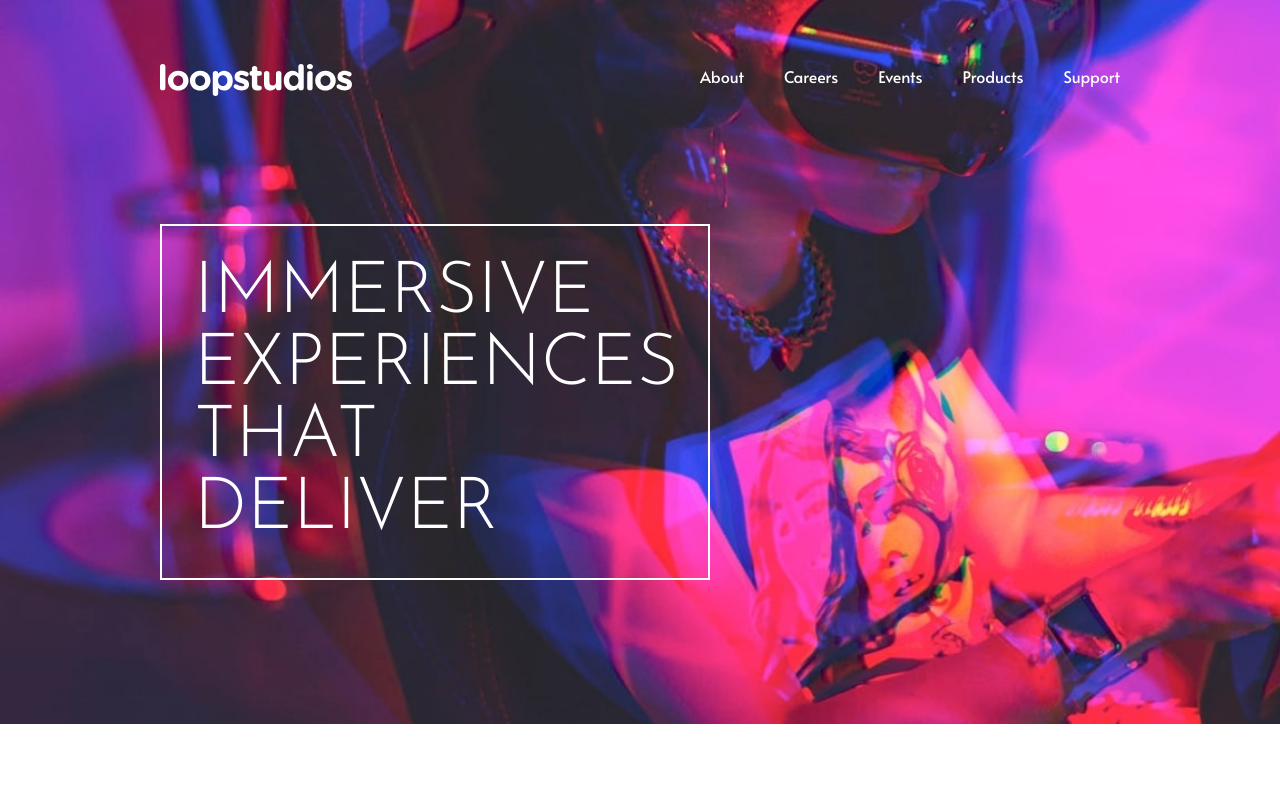
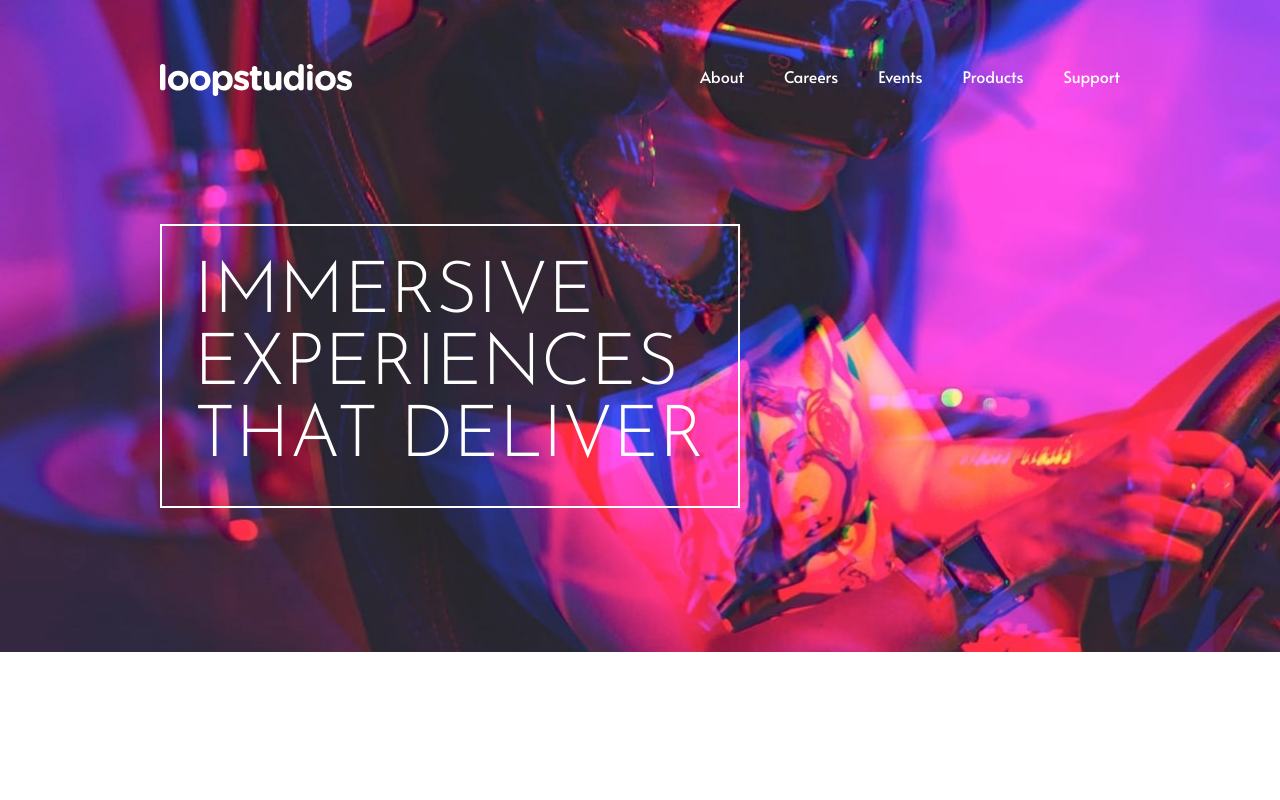
Before and after one commit to wait4ndbleed/loopstudios-landing-page, a Next.js app: page / in a window 1280 px wide. Shown: the top 800 px of the page. Built offline with nearby package versions, Linux system fonts and the light colour scheme.

Commit message:
fix: update css

```diff
--- a/src/components/Header.tsx
+++ b/src/components/Header.tsx
@@ -1,64 +1,25 @@
 import { Josefin_Sans } from "next/font/google";
 
-const font = Josefin_Sans({ subsets: ["latin"], weight: ["300"] });
+const font = Josefin_Sans({ subsets: ['latin'], weight: ['300'] });
 
 export const Header = () => {
   return (
     <header className="max-w-[var(--max-width)] m-auto pt-16 pb-36 pr-[var(--side-padding)] pl-[var(--side-padding)] bg-[url(../assets/images/desktop/image-hero.jpg)] bg-cover bg-no-repeat">
       <div className="flex justify-between">
         <div>
-          <a href="#" aria-label="Home Page">
-            <img src="../assets/images/logo.svg" alt="" />
-          </a>
+          <a href="#" aria-label="Home Page"><img src="../assets/images/logo.svg" alt="" /></a>
         </div>
-        <nav className="text-white font-normal">
-          <ul className="flex gap-10">
-            <li>
-              <a
-                href="#"
-                className="relative after:content-[''] after:absolute after:left-[50%] after:-translate-x-1/2 after:top-[150%] after:h-[3px] after:w-1/2 hover:after:bg-white"
-              >
-                About
-              </a>
-            </li>
-            <li>
-              <a
-                href="#"
-                className="relative after:content-[''] after:absolute after:left-[50%] after:-translate-x-1/2 after:top-[150%] after:h-[3px] after:w-1/2 hover:after:bg-white"
-              >
-                Careers
-              </a>
-            </li>
-            <li>
-              <a
-                href="#"
-                className="relative after:content-[''] after:absolute after:left-[50%] after:-translate-x-1/2 after:top-[150%] after:h-[3px] after:w-1/2 hover:after:bg-white"
-              >
-                Events
-              </a>
-            </li>
-            <li>
-              <a
-                href="#"
-                className="relative after:content-[''] after:absolute after:left-[50%] after:-translate-x-1/2 after:top-[150%] after:h-[3px] after:w-1/2 hover:after:bg-white"
-              >
-                Products
-              </a>
-            </li>
-            <li>
-              <a
-                href="#"
-                className="relative after:content-[''] after:absolute after:left-[50%] after:-translate-x-1/2 after:top-[150%] after:h-[3px] after:w-1/2 hover:after:bg-white"
-              >
-                Support
-              </a>
-            </li>
-          </ul>
-        </nav>
+        <div className="text-white font-normal">
+            <ul className="flex gap-10">
+                <li><a href="#" className="relative after:content-[''] after:absolute after:left-[50%] after:-translate-x-1/2 after:top-[150%] after:h-[3px] after:w-1/2 hover:after:bg-white">About</a></li>
+                <li><a href="#" className="relative after:content-[''] after:absolute after:left-[50%] after:-translate-x-1/2 after:top-[150%] after:h-[3px] after:w-1/2 hover:after:bg-white">Careers</a></li>
+                <li><a href="#" className="relative after:content-[''] after:absolute after:left-[50%] after:-translate-x-1/2 after:top-[150%] after:h-[3px] after:w-1/2 hover:after:bg-white">Events</a></li>
+                <li><a href="#" className="relative after:content-[''] after:absolute after:left-[50%] after:-translate-x-1/2 after:top-[150%] after:h-[3px] after:w-1/2 hover:after:bg-white">Products</a></li>
+                <li><a href="#" className="relative after:content-[''] after:absolute after:left-[50%] after:-translate-x-1/2 after:top-[150%] after:h-[3px] after:w-1/2 hover:after:bg-white">Support</a></li>
+            </ul>
+        </div>
       </div>
-      <div
-        className={`${font.className} uppercase text-white text-7xl border-2 border-white w-[550px] p-8 mt-32`}
-      >
+      <div className={`${font.className} uppercase text-white text-7xl border-2 border-white w-[580px] p-8 pr-0 mt-32`}>
         Immersive experiences that deliver
       </div>
     </header>
```
